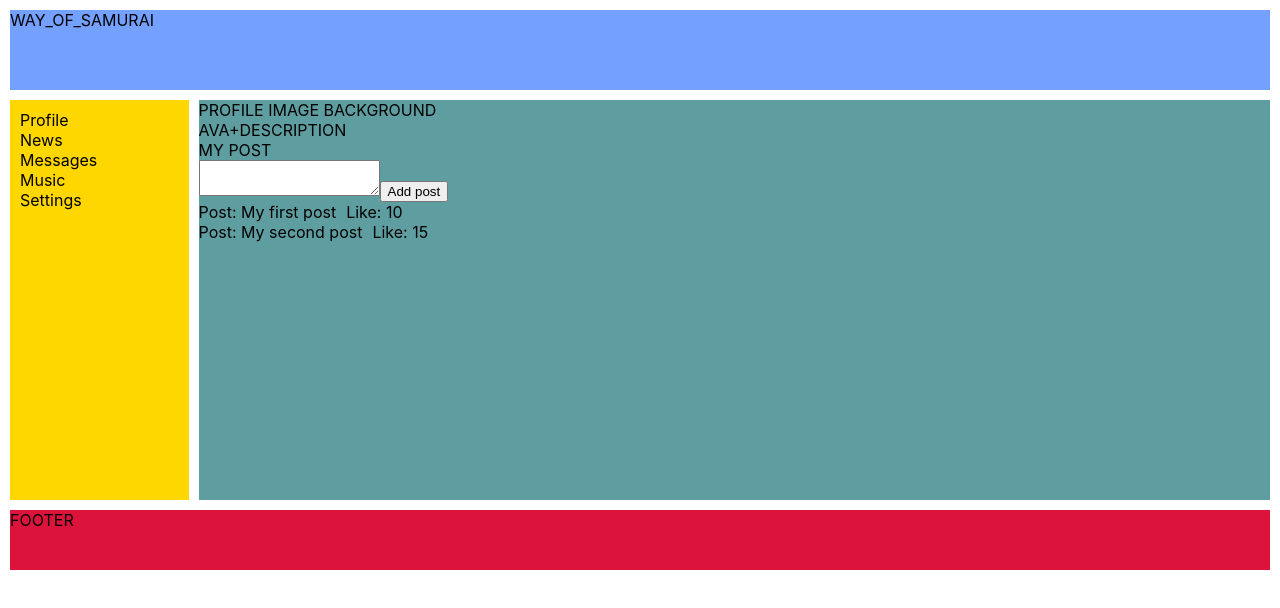
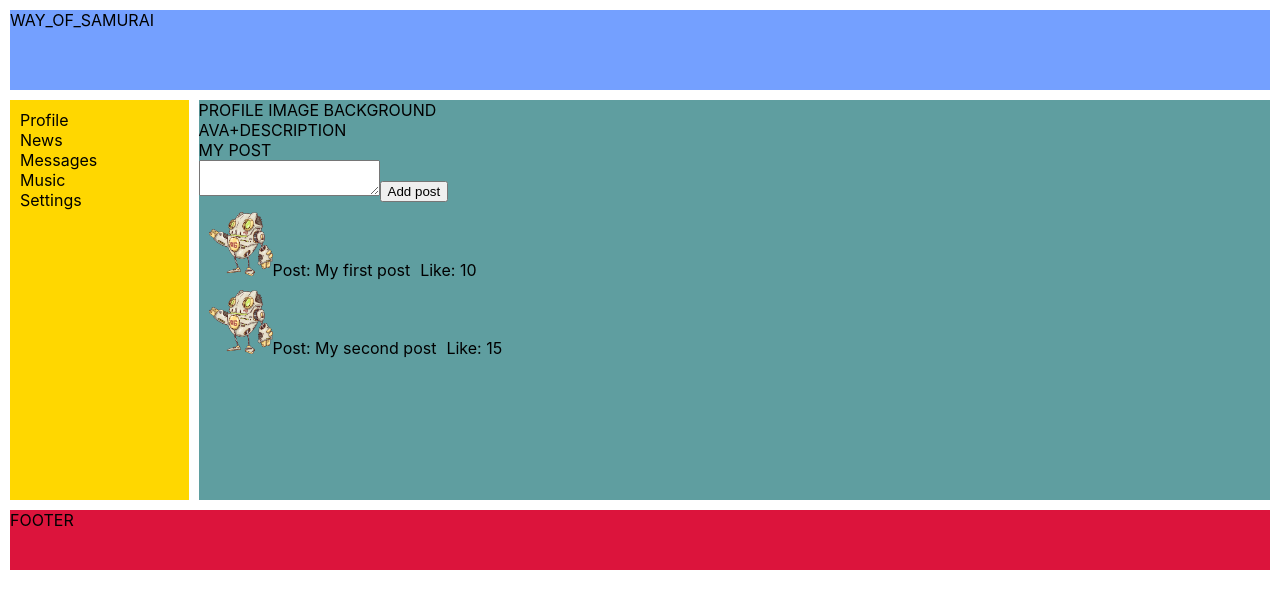
Before and after one commit to gurskygursky/way-of-samurai, a React (Create React App) app: page /profile in a window 1280 px wide. Shown: the top 608 px of the page. Built offline with nearby package versions, Linux system fonts and the light colour scheme.

Commit message:
add favicon, add avatar, use module css

```diff
--- a/public/index.html
+++ b/public/index.html
@@ -2,7 +2,7 @@
 <html lang="en">
   <head>
     <meta charset="utf-8" />
-    <link rel="icon" href="%PUBLIC_URL%/favicon.ico" />
+    <link rel="icon" href="%PUBLIC_URL%/twitter_icon.png" />
     <meta name="viewport" content="width=device-width, initial-scale=1" />
     <meta name="theme-color" content="#000000" />
     <meta
@@ -24,7 +24,7 @@
       work correctly both with client-side routing and a non-root public URL.
       Learn how to configure a non-root public URL by running `npm run build`.
     -->
-    <title>React App</title>
+    <title>Social Network</title>
   </head>
   <body>
     <noscript>You need to enable JavaScript to run this app.</noscript>
--- /dev/null
+++ b/src/components/posts/Post/Post.module.css
@@ -0,0 +1,8 @@
+.post {
+    color: black;
+    padding: 10px 0 0 10px;
+}
+.post img {
+    width: 64px;
+    height: 64px;
+}
--- a/src/components/posts/Post/Post.tsx
+++ b/src/components/posts/Post/Post.tsx
@@ -1,4 +1,6 @@
 import React from 'react';
+import style from './Post.module.css';
+import avatar from '../../../assets/images/avatar.png';
 
 type PostPropsType = {
     postText: string;
@@ -7,7 +9,8 @@ type PostPropsType = {
 
 export const Post = (props: PostPropsType) => {
     return (
-        <div>
+        <div className={style.post}>
+            <img src={avatar}/>
             <span style={{paddingRight: '10px'}}>Post: {props.postText}</span>
             <span>Like: {props.likesCount}</span>
         </div>
```
Also changed, not shown: public/twitter_icon.png (added), src/assets/images/avatar.png (added).
